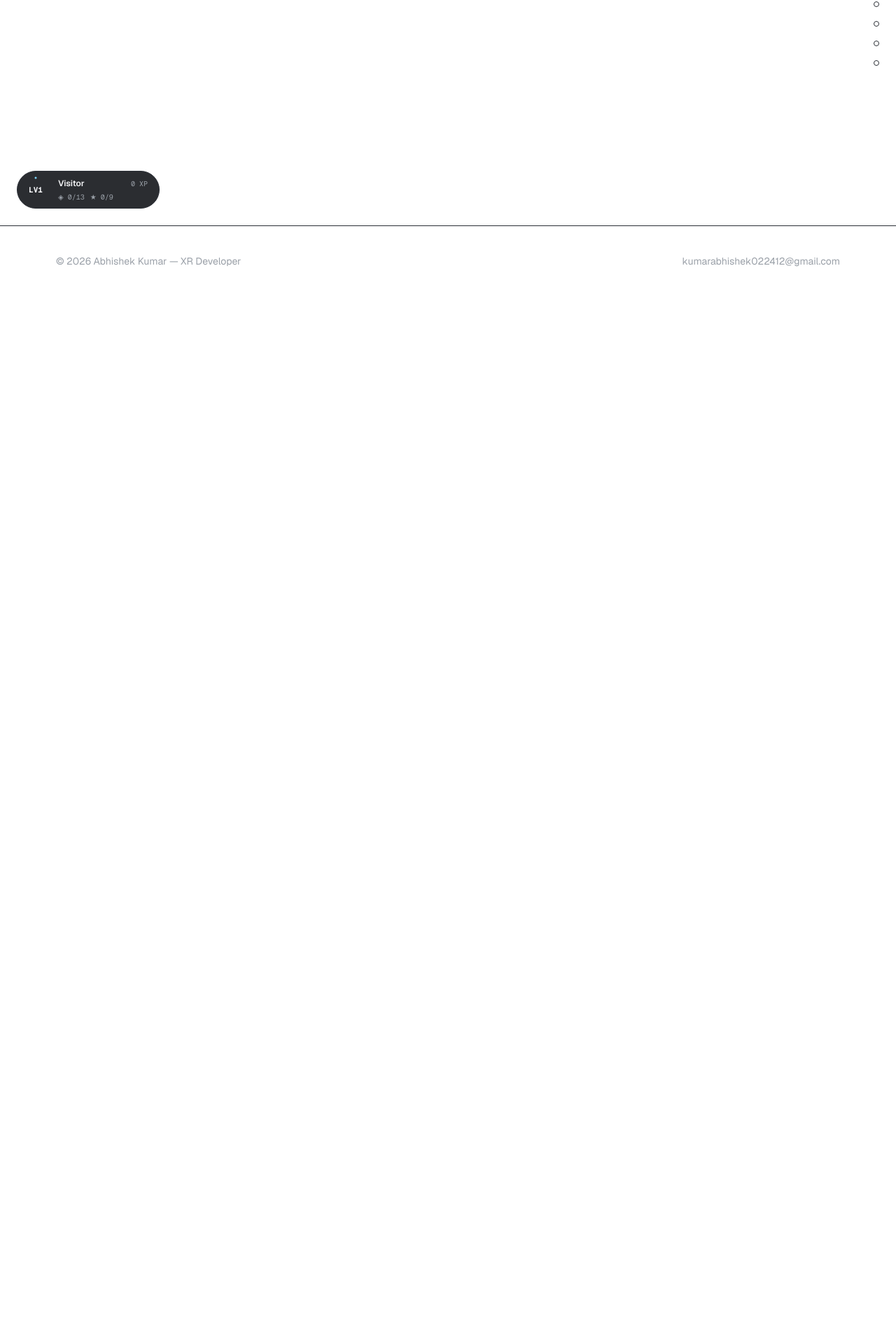
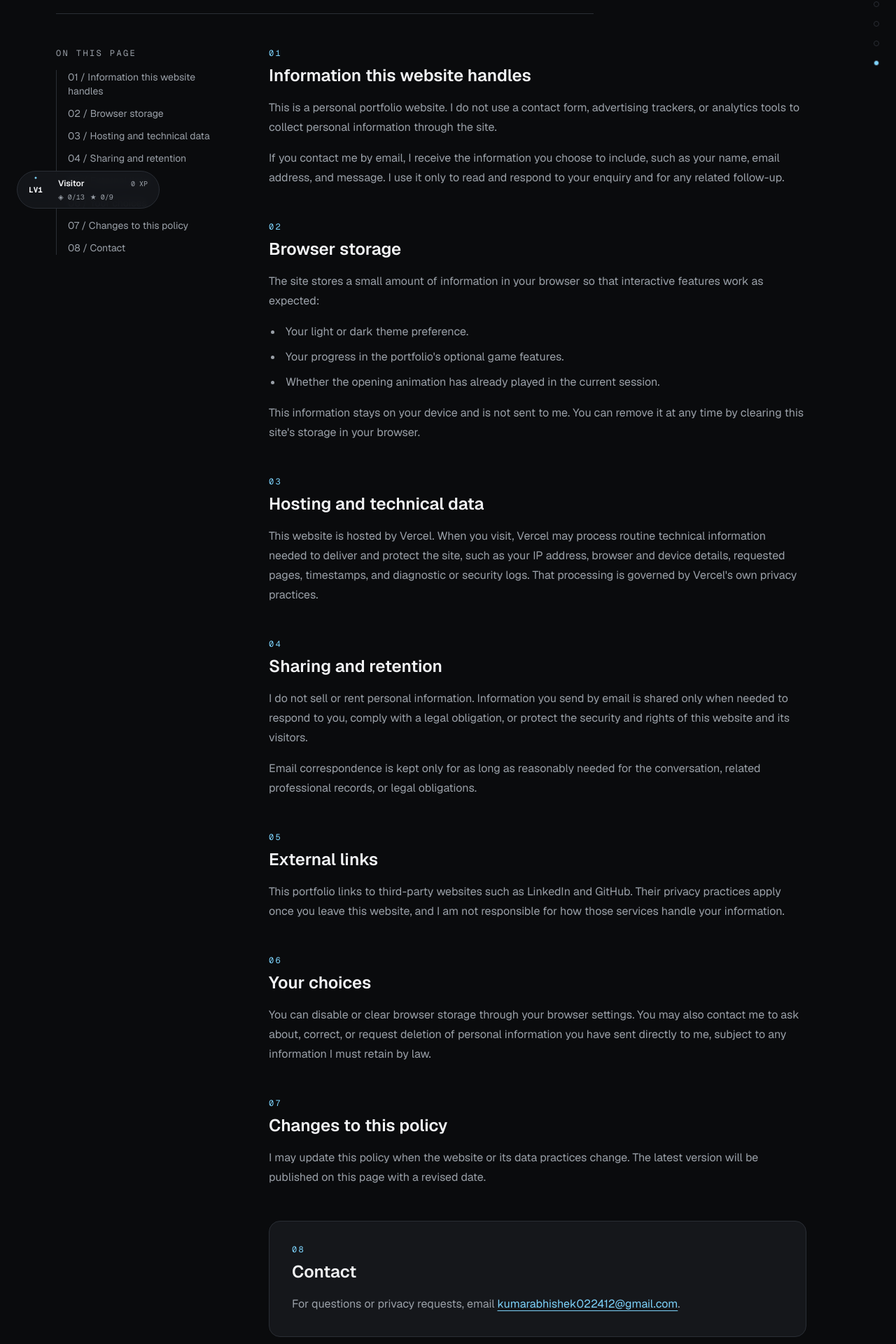
Before and after one commit to AbhishekKr9304/AbhishekPortfolio, a Next.js app: page /privacy-policy in a window 1280 px wide. Before the commit this address had no page. Shown: the part 478-2398 px from the top of the page at 70% size. Before the commit the page ends 901 px from the top, so only its background shows below. Built offline with nearby package versions, Linux system fonts and the light colour scheme.

Commit message:
Privacy policy page added and footer updated

```diff
--- /dev/null
+++ b/src/app/privacy-policy/page.tsx
@@ -0,0 +1,229 @@
+import type { Metadata } from "next";
+import Link from "next/link";
+import { contactInfo } from "@/data/contact";
+
+export const metadata: Metadata = {
+  title: "Privacy Policy | Abhishek Kumar",
+  description:
+    "Learn how Abhishek Kumar's portfolio handles browser storage, hosting data, external links, and messages.",
+};
+
+const sections = [
+  {
+    id: "information",
+    title: "Information this website handles",
+    content: (
+      <>
+        <p>
+          This is a personal portfolio website. I do not use a contact form,
+          advertising trackers, or analytics tools to collect personal
+          information through the site.
+        </p>
+        <p>
+          If you contact me by email, I receive the information you choose to
+          include, such as your name, email address, and message. I use it only
+          to read and respond to your enquiry and for any related follow-up.
+        </p>
+      </>
+    ),
+  },
+  {
+    id: "browser-storage",
+    title: "Browser storage",
+    content: (
+      <>
+        <p>
+          The site stores a small amount of information in your browser so that
+          interactive features work as expected:
+        </p>
+        <ul>
+          <li>Your light or dark theme preference.</li>
+          <li>Your progress in the portfolio&apos;s optional game features.</li>
+          <li>Whether the opening animation has already played in the current session.</li>
+        </ul>
+        <p>
+          This information stays on your device and is not sent to me. You can
+          remove it at any time by clearing this site&apos;s storage in your browser.
+        </p>
+      </>
+    ),
+  },
+  {
+    id: "hosting",
+    title: "Hosting and technical data",
+    content: (
+      <p>
+        This website is hosted by Vercel. When you visit, Vercel may process
+        routine technical information needed to deliver and protect the site,
+        such as your IP address, browser and device details, requested pages,
+        timestamps, and diagnostic or security logs. That processing is
+        governed by Vercel&apos;s own privacy practices.
+      </p>
+    ),
+  },
+  {
+    id: "sharing",
+    title: "Sharing and retention",
+    content: (
+      <>
+        <p>
+          I do not sell or rent personal information. Information you send by
+          email is shared only when needed to respond to you, comply with a
+          legal obligation, or protect the security and rights of this website
+          and its visitors.
+        </p>
+        <p>
+          Email correspondence is kept only for as long as reasonably needed
+          for the conversation, related professional records, or legal
+          obligations.
+        </p>
+      </>
+    ),
+  },
+  {
+    id: "external-links",
+    title: "External links",
+    content: (
+      <p>
+        This portfolio links to third-party websites such as LinkedIn and
+        GitHub. Their privacy practices apply once you leave this website, and
+        I am not responsible for how those services handle your information.
+      </p>
+    ),
+  },
+  {
+    id: "choices",
+    title: "Your choices",
+    content: (
+      <p>
+        You can disable or clear browser storage through your browser settings.
+        You may also contact me to ask about, correct, or request deletion of
+        personal information you have sent directly to me, subject to any
+        information I must retain by law.
+      </p>
+    ),
+  },
+  {
+    id: "changes",
+    title: "Changes to this policy",
+    content: (
+      <p>
+        I may update this policy when the website or its data practices change.
+        The latest version will be published on this page with a revised date.
+      </p>
+    ),
+  },
+];
+
+export default function PrivacyPolicyPage() {
+  return (
+    <article className="px-6 pb-24 pt-32 md:px-12 md:pb-32 md:pt-40 lg:px-20">
+      <div className="mx-auto max-w-6xl">
+        <Link
+          href="/"
+          className="font-mono text-xs uppercase tracking-[0.2em] text-muted transition-colors hover:text-accent"
+        >
+          <span aria-hidden="true">&larr;</span> Back to portfolio
+        </Link>
+
+        <header className="mt-10 max-w-3xl border-b border-border pb-12">
+          <p className="flex items-center gap-3 font-mono text-sm uppercase tracking-[0.2em] text-accent">
+            <span aria-hidden="true" className="h-px w-8 bg-accent" />
+            Legal // Privacy
+          </p>
+          <h1 className="mt-5 text-[length:var(--text-h1)] font-bold leading-[1.05] text-foreground">
+            Privacy Policy
+          </h1>
+          <p className="mt-6 max-w-2xl text-lg leading-8 text-muted">
+            A plain-language explanation of what this portfolio stores, what it
+            does not collect, and the choices available to you.
+          </p>
+          <p className="mt-6 font-mono text-xs uppercase tracking-[0.15em] text-muted">
+            Last updated: <time dateTime="2026-10-06">October 6, 2026</time>
+          </p>
+        </header>
+
+        <div className="mt-12 grid gap-12 lg:grid-cols-[14rem_minmax(0,1fr)] lg:gap-20">
+          <nav
+            aria-label="Privacy policy sections"
+            className="lg:sticky lg:top-28 lg:self-start"
+          >
+            <p className="font-mono text-xs uppercase tracking-[0.2em] text-muted">
+              On this page
+            </p>
+            <ol className="mt-4 space-y-3 border-l border-border pl-4 text-sm">
+              {sections.map((section, index) => (
+                <li key={section.id}>
+                  <a
+                    href={`#${section.id}`}
+                    className="text-muted transition-colors hover:text-accent"
+                  >
+                    {String(index + 1).padStart(2, "0")} / {section.title}
+                  </a>
+                </li>
+              ))}
+              <li>
+                <a
+                  href="#contact"
+                  className="text-muted transition-colors hover:text-accent"
+                >
+                  08 / Contact
+                </a>
+              </li>
+            </ol>
+          </nav>
+
+          <div className="max-w-3xl space-y-12">
+            {sections.map((section, index) => (
+              <section
+                key={section.id}
+                id={section.id}
+                aria-labelledby={`${section.id}-heading`}
+                className="scroll-mt-28"
+              >
+                <p className="font-mono text-xs uppercase tracking-[0.2em] text-accent">
+                  {String(index + 1).padStart(2, "0")}
+                </p>
+                <h2
+                  id={`${section.id}-heading`}
+                  className="mt-2 text-2xl font-semibold text-foreground"
+                >
+                  {section.title}
+                </h2>
+                <div className="mt-4 space-y-4 leading-7 text-muted [&_a]:text-accent [&_a]:underline [&_a]:underline-offset-4 [&_li]:ml-5 [&_li]:list-disc [&_li]:pl-1 [&_ul]:space-y-2">
+                  {section.content}
+                </div>
+              </section>
+            ))}
+
+            <section
+              id="contact"
+              aria-labelledby="contact-heading"
+              className="scroll-mt-28 rounded-2xl border border-border bg-surface p-6 sm:p-8"
+            >
+              <p className="font-mono text-xs uppercase tracking-[0.2em] text-accent">
+                08
+              </p>
+              <h2
+                id="contact-heading"
+                className="mt-2 text-2xl font-semibold text-foreground"
+              >
+                Contact
+              </h2>
+              <p className="mt-4 leading-7 text-muted">
+                For questions or privacy requests, email{" "}
+                <a
+                  href={`mailto:${contactInfo.email}`}
+                  className="break-all text-accent underline underline-offset-4"
+                >
+                  {contactInfo.email}
+                </a>
+                .
+              </p>
+            </section>
+          </div>
+        </div>
+      </div>
+    </article>
+  );
+}
--- a/src/components/layout/Footer.tsx
+++ b/src/components/layout/Footer.tsx
@@ -1,13 +1,19 @@
 import { contactInfo } from "@/data/contact";
+import Link from "next/link";
 
 export function Footer() {
   return (
     <footer className="border-t border-border px-6 py-10 text-sm text-muted md:px-12 lg:px-20">
-      <div className="mx-auto flex max-w-6xl flex-col gap-2 md:flex-row md:items-center md:justify-between">
+      <div className="mx-auto flex max-w-6xl flex-col gap-4 md:flex-row md:items-center md:justify-between">
         <p>© {new Date().getFullYear()} Abhishek Kumar — XR Developer</p>
-        <a href={`mailto:${contactInfo.email}`} className="hover:text-accent">
-          {contactInfo.email}
-        </a>
+        <div className="flex flex-col gap-2 sm:flex-row sm:items-center sm:gap-5">
+          <Link href="/privacy-policy" className="hover:text-accent">
+            Privacy Policy
+          </Link>
+          <a href={`mailto:${contactInfo.email}`} className="hover:text-accent">
+            {contactInfo.email}
+          </a>
+        </div>
       </div>
     </footer>
   );
```
